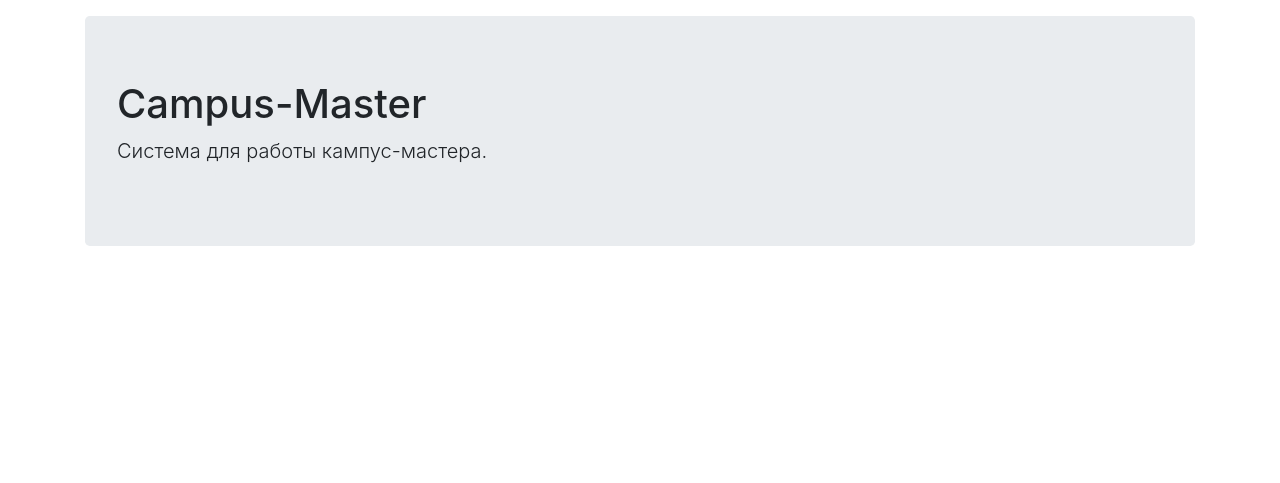
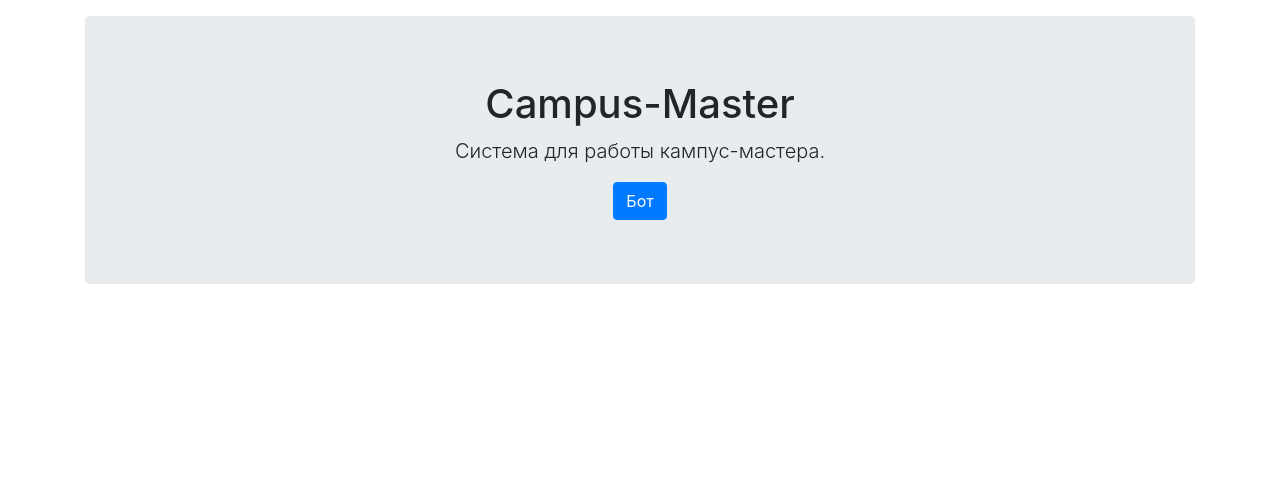
Before and after one commit to jokly/CampusMasterSite, a Django app: page / in a window 1280 px wide. Shown: the part 56-539 px from the top of the page. Run offline with Django 3.2, Linux system fonts and the light colour scheme; some libraries are stand-ins or nearby versions.

Commit message:
Added bot link

```diff
--- a/campus_master/templates/campus_master/index.html
+++ b/campus_master/templates/campus_master/index.html
@@ -1,10 +1,12 @@
 {% extends 'campus_master/base.html' %}
 
 {% block content %}
-<div class="jumbotron">
+<div class="jumbotron text-center">
     <h1>Campus-Master</h1>
     <p class="lead">
         Система для работы кампус-мастера.
     </p>
+
+    <a class="btn btn-primary center" href="http://t.me/master_9_bot" role="button">Бот</a>
 </div>
 {% endblock %}
```
